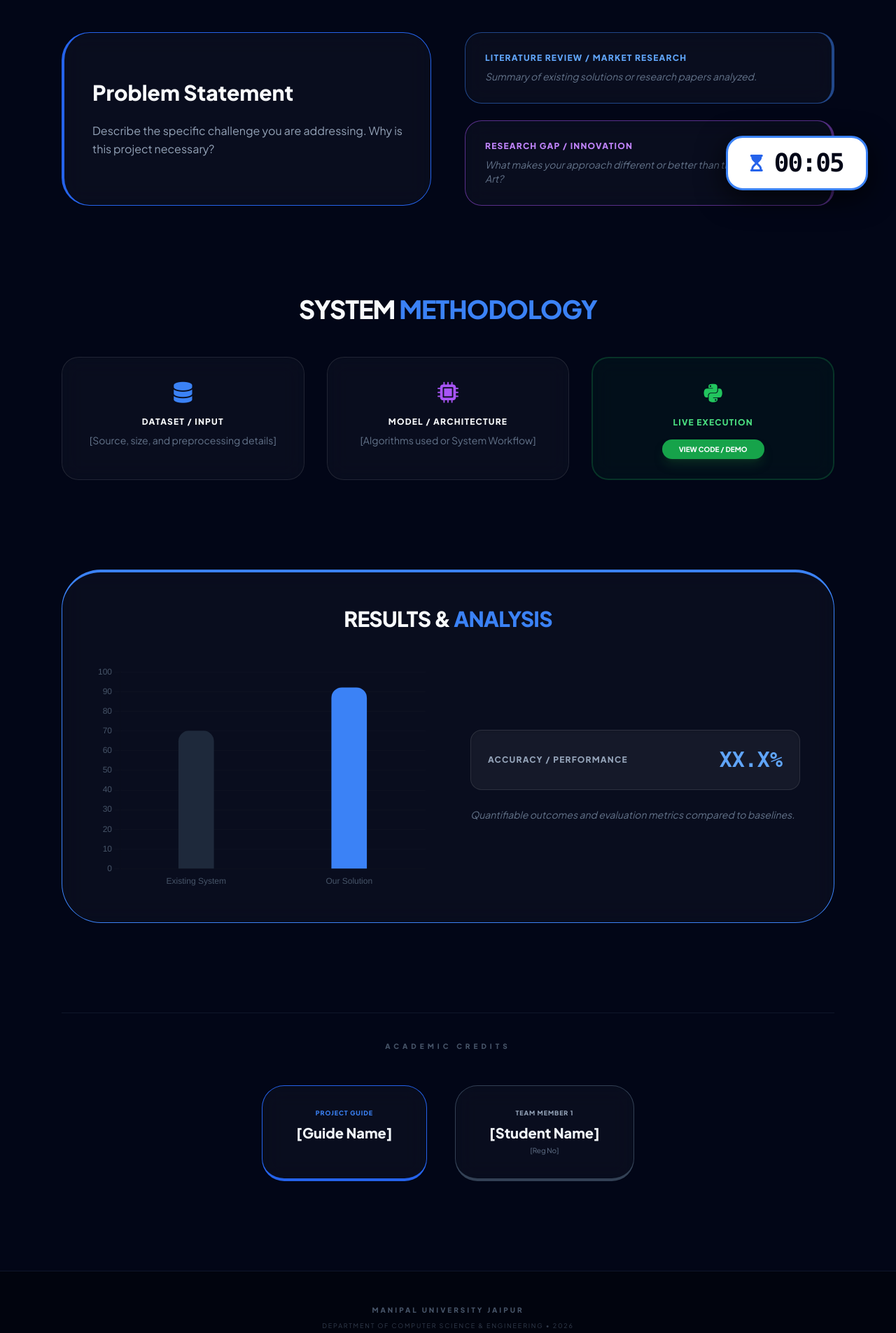
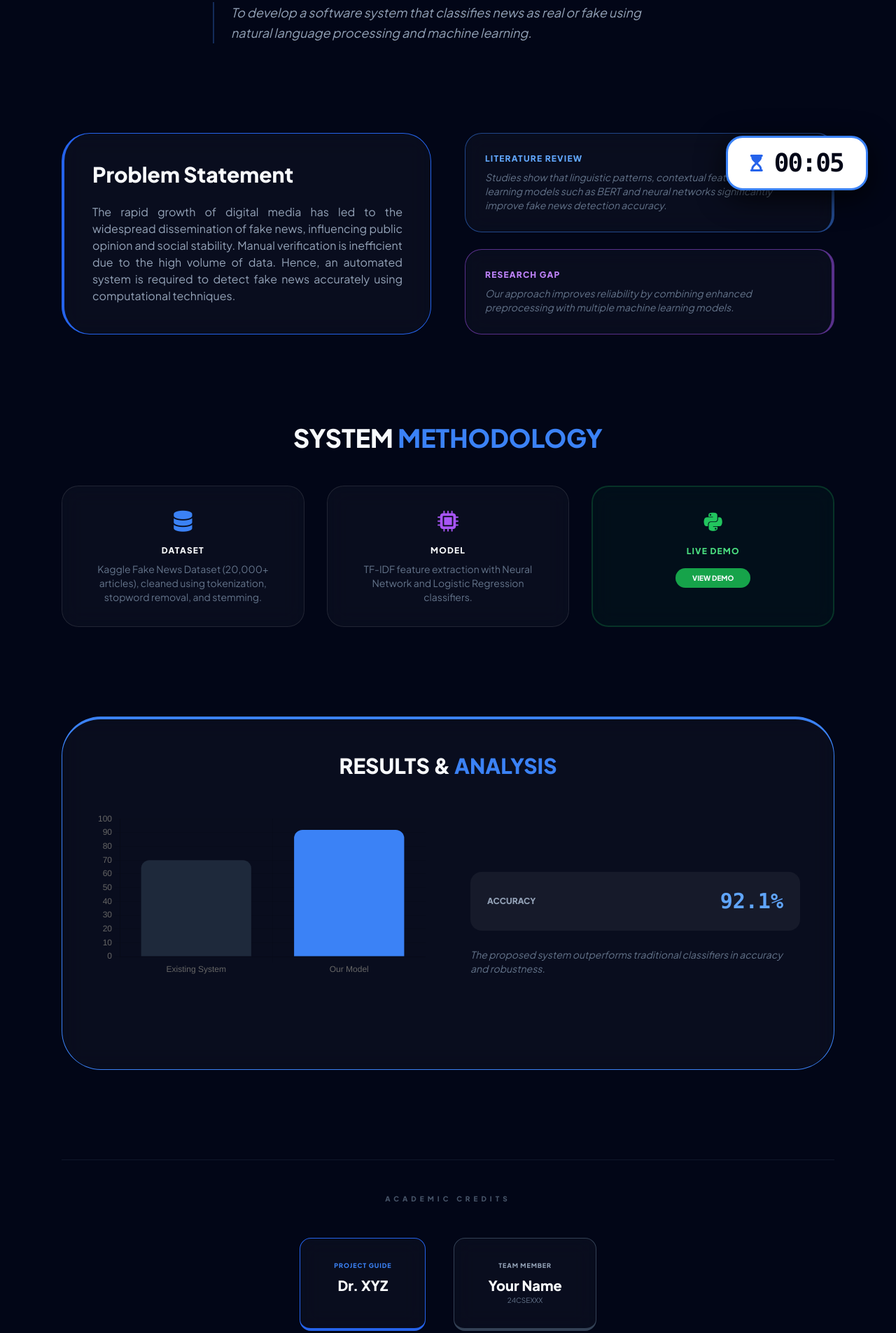
Before and after one commit to shreyaandatta/PBL-PROJECT, a plain HTML site: page index.html in a window 1280 px wide. Shown: the part 488-2393 px from the top of the page at 70% size. Drawn offline with nearby package versions, Linux system fonts and the light colour scheme.

Commit message:
Revise project details and enhance content clarity
Updated project title and description for clarity. Enhanced problem statement and methodology sections with specific details about the project and its approach.

```diff
--- a/index.html
+++ b/index.html
@@ -7,19 +7,20 @@
     <script src="https://cdn.tailwindcss.com"></script>
     <script src="https://cdn.jsdelivr.net/npm/chart.js"></script>
     <link rel="stylesheet" href="https://cdnjs.cloudflare.com/ajax/libs/font-awesome/6.0.0/css/all.min.css">
+
     <style>
         @import url('https://fonts.googleapis.com/css2?family=Plus+Jakarta+Sans:wght@400;600;800&display=swap');
         body { background-color: #020617; color: #f8fafc; font-family: 'Plus Jakarta Sans', sans-serif; scroll-behavior: smooth; }
         .glass { background: rgba(255, 255, 255, 0.03); backdrop-filter: blur(15px); border: 1px solid rgba(255, 255, 255, 0.1); }
         .gradient-text { background: linear-gradient(90deg, #60a5fa, #a855f7); -webkit-background-clip: text; -webkit-text-fill-color: transparent; }
 
-        /* TIMER UI - FIXED CONTRAST */
         #timerContainer { background: #ffffff; color: #020617; box-shadow: 0 10px 40px rgba(0,0,0,0.8); border: 3px solid #3b82f6; z-index: 1000; }
         @keyframes flicker { 0%, 100% { background-color: #ffffff; } 50% { background-color: #fca5a5; } }
         .timer-warning { animation: flicker 1s infinite; border: 3px solid #ef4444 !important; color: #b91c1c !important; }
-        .timer-stop { background-color: #991b1b !important; color: #ffffff !important; border: 3px solid #f87171 !important; animation: none; }
+        .timer-stop { background-color: #991b1b !important; color: #ffffff !important; border: 3px solid #f87171 !important; }
     </style>
 </head>
+
 <body onload="startTimer()">
 
 <div id="timerContainer" class="fixed bottom-10 right-10 px-8 py-4 rounded-3xl flex items-center gap-4 transition-all">
@@ -29,151 +30,155 @@
 
 <nav class="fixed w-full z-50 glass border-b border-slate-800/50 px-8 py-4 flex justify-between items-center">
     <div class="flex items-center gap-4">
-            <div class="bg-white p-1 rounded flex items-center justify-center shadow-md" style="height: 48px; width: 48px;">
-                <img src="mujlogo.jpg" alt="MUJ" class="h-full w-auto object-contain" onerror="this.src='https://via.placeholder.com/50?text=MUJ'">
+        <div class="bg-white p-1 rounded shadow-md h-12 w-12 flex items-center justify-center">
+            <img src="mujlogo.jpg" alt="MUJ" class="h-full object-contain">
         </div>
-            <div class="flex flex-col text-left">
-                <span class="text-xl font-black text-white leading-none uppercase tracking-tighter">PBL <span class="text-blue-500 italic">2026</span></span>
-                <span class="text-[9px] text-slate-400 font-bold uppercase tracking-widest mt-1">Dept. of Computer Science & Engineering</span>
+        <div>
+            <span class="text-xl font-black uppercase tracking-tighter">PBL <span class="text-blue-500 italic">2026</span></span>
+            <p class="text-[9px] text-slate-400 uppercase tracking-widest font-bold">Dept. of Computer Science & Engineering</p>
         </div>
-        </div>
-        <div class="hidden md:flex gap-8 text-[11px] uppercase tracking-widest font-bold opacity-70">
-            <a href="#problem" class="hover:text-blue-400 transition">Problem</a>
-            <a href="#methodology" class="hover:text-blue-400 transition">Methodology</a>
-            <a href="#results" class="hover:text-blue-400 transition">Results</a>
-            <a href="#team" class="hover:text-blue-400 transition">Team</a>
     </div>
 </nav>
 
 <main class="max-w-6xl mx-auto px-6 pt-48 pb-32 space-y-32">
 
 <section class="text-center">
-            <div class="inline-block px-4 py-1 border border-slate-800 rounded-full text-slate-500 text-[10px] font-mono mb-6 uppercase tracking-widest">ID: [YOUR_REG_NO]</div>
-            <h1 class="text-6xl md:text-7xl font-extrabold mb-8 uppercase leading-tight"><span class="gradient-text uppercase">[Project Title Here]</span></h1>
+    <div class="inline-block px-4 py-1 border border-slate-800 rounded-full text-slate-500 text-[10px] font-mono mb-6 uppercase tracking-widest">
+        ID: 24CSEXXX
+    </div>
+
+    <h1 class="text-6xl md:text-7xl font-extrabold mb-8 uppercase leading-tight">
+        <span class="gradient-text">Fake News Detection using Soft Computing (Neural Networks)</span>
+    </h1>
+
     <p class="text-slate-400 max-w-2xl mx-auto italic text-lg leading-relaxed border-l-2 border-blue-500/30 pl-6 text-left">
-                "Hypothesis/Project Statement: Define the core research question or the primary objective of your development project."
+        To develop a software system that classifies news as real or fake using natural language processing and machine learning.
     </p>
 </section>
 
-        <section id="problem" class="grid md:grid-cols-2 gap-12 items-stretch">
-            <div class="glass p-10 rounded-[2.5rem] flex flex-col justify-center border-l-4 border-blue-600">
+<section id="problem" class="grid md:grid-cols-2 gap-12">
+    <div class="glass p-10 rounded-[2.5rem] border-l-4 border-blue-600">
         <h2 class="text-3xl font-extrabold mb-6">Problem Statement</h2>
-                <p class="text-slate-400 leading-relaxed text-justify">Describe the specific challenge you are addressing. Why is this project necessary?</p>
+        <p class="text-slate-400 text-justify">
+            The rapid growth of digital media has led to the widespread dissemination of fake news, influencing public opinion and social stability.
+            Manual verification is inefficient due to the high volume of data. Hence, an automated system is required to detect fake news accurately
+            using computational techniques.
+        </p>
     </div>
+
     <div class="space-y-6">
         <div class="glass p-7 rounded-3xl border-r-4 border-blue-500/50">
-                    <h3 class="text-blue-400 font-bold text-xs uppercase tracking-widest mb-2">Literature Review / Market Research</h3>
-                    <p class="text-sm text-slate-500 italic">Summary of existing solutions or research papers analyzed.</p>
+            <h3 class="text-blue-400 font-bold text-xs uppercase tracking-widest mb-2">Literature Review</h3>
+            <p class="text-sm text-slate-500 italic">
+                Studies show that linguistic patterns, contextual features, and deep learning models such as BERT and neural networks
+                significantly improve fake news detection accuracy.
+            </p>
         </div>
+
         <div class="glass p-7 rounded-3xl border-r-4 border-purple-500/50">
-                    <h3 class="text-purple-400 font-bold text-xs uppercase tracking-widest mb-2">Research Gap / Innovation</h3>
-                    <p class="text-sm text-slate-500 italic">What makes your approach different or better than the State-of-the-Art?</p>
+            <h3 class="text-purple-400 font-bold text-xs uppercase tracking-widest mb-2">Research Gap</h3>
+            <p class="text-sm text-slate-500 italic">
+                Our approach improves reliability by combining enhanced preprocessing with multiple machine learning models.
+            </p>
         </div>
     </div>
 </section>
 
 <section id="methodology" class="space-y-12">
-            <h2 class="text-4xl font-black text-center uppercase tracking-tight">System <span class="text-blue-500">Methodology</span></h2>
+    <h2 class="text-4xl font-black text-center uppercase">System <span class="text-blue-500">Methodology</span></h2>
+
     <div class="grid md:grid-cols-3 gap-8">
         <div class="glass p-8 rounded-3xl text-center">
             <i class="fas fa-database text-blue-500 text-3xl mb-4"></i>
-                    <h3 class="font-bold mb-2 uppercase text-xs tracking-widest">Dataset / Input</h3>
-                    <p class="text-sm text-slate-500">[Source, size, and preprocessing details]</p>
+            <h3 class="font-bold uppercase text-xs tracking-widest mb-2">Dataset</h3>
+            <p class="text-sm text-slate-500">
+                Kaggle Fake News Dataset (20,000+ articles), cleaned using tokenization, stopword removal, and stemming.
+            </p>
         </div>
+
         <div class="glass p-8 rounded-3xl text-center">
             <i class="fas fa-microchip text-purple-500 text-3xl mb-4"></i>
-                    <h3 class="font-bold mb-2 uppercase text-xs tracking-widest">Model / Architecture</h3>
-                    <p class="text-sm text-slate-500">[Algorithms used or System Workflow]</p>
+            <h3 class="font-bold uppercase text-xs tracking-widest mb-2">Model</h3>
+            <p class="text-sm text-slate-500">
+                TF-IDF feature extraction with Neural Network and Logistic Regression classifiers.
+            </p>
         </div>
+
         <div class="glass p-8 rounded-3xl text-center border-2 border-green-500/20 bg-green-500/5">
             <i class="fab fa-python text-green-500 text-3xl mb-4"></i>
-                    <h3 class="font-bold mb-4 uppercase text-xs tracking-widest text-green-400">Live Execution</h3>
-                    <a href="[LINK]" target="_blank" class="px-6 py-2 bg-green-600 rounded-full text-[10px] font-black hover:bg-green-500 transition shadow-lg shadow-green-900/40">VIEW CODE / DEMO</a>
+            <h3 class="font-bold uppercase text-xs tracking-widest mb-4 text-green-400">Live Demo</h3>
+            <a href="demo.html" target="_blank"
+               class="px-6 py-2 bg-green-600 rounded-full text-[10px] font-black hover:bg-green-500 transition">
+                VIEW DEMO
+            </a>
         </div>
     </div>
 </section>
 
 <section id="results" class="glass p-12 rounded-[3.5rem] border-t-4 border-blue-500">
-            <h2 class="text-3xl font-black mb-12 text-center uppercase tracking-tight">Results & <span class="text-blue-500">Analysis</span></h2>
+    <h2 class="text-3xl font-black mb-12 text-center uppercase">Results & <span class="text-blue-500">Analysis</span></h2>
+
     <div class="grid md:grid-cols-2 gap-16 items-center">
         <div class="h-80"><canvas id="resultsChart"></canvas></div>
         <div class="space-y-6">
-                    <div class="p-6 rounded-2xl bg-white/5 flex justify-between items-center border border-white/10 shadow-inner">
-                        <span class="text-slate-400 font-bold uppercase text-xs tracking-widest">Accuracy / Performance</span>
-                        <span class="text-blue-400 font-mono font-black text-3xl">XX.X%</span>
+            <div class="p-6 rounded-2xl bg-white/5 flex justify-between items-center">
+                <span class="text-slate-400 uppercase text-xs font-bold">Accuracy</span>
+                <span class="text-blue-400 font-mono font-black text-3xl">92.1%</span>
             </div>
-                    <p class="text-slate-500 text-sm italic text-justify leading-relaxed">Quantifiable outcomes and evaluation metrics compared to baselines.</p>
+            <p class="text-slate-500 italic text-sm">
+                The proposed system outperforms traditional classifiers in accuracy and robustness.
+            </p>
         </div>
     </div>
 </section>
 
-        <section id="team" class="text-center pt-10 border-t border-slate-900">
-            <h2 class="text-[10px] font-black text-slate-600 uppercase tracking-[0.5em] mb-12">Academic Credits</h2>
-            <div class="flex flex-wrap justify-center gap-10">
-                <div class="glass px-12 py-8 rounded-[2rem] border-b-4 border-blue-600">
-                    <p class="text-[9px] font-bold text-blue-500 mb-2 uppercase tracking-widest">Project Guide</p>
-                    <p class="font-black text-xl text-slate-100">[Guide Name]</p>
+<section id="team" class="text-center border-t border-slate-900 pt-12">
+    <h2 class="text-[10px] font-black uppercase tracking-[0.5em] text-slate-600 mb-12">Academic Credits</h2>
+
+    <div class="flex justify-center gap-10 flex-wrap">
+        <div class="glass px-12 py-8 rounded-2xl border-b-4 border-blue-600">
+            <p class="text-[9px] font-bold uppercase tracking-widest text-blue-500 mb-2">Project Guide</p>
+            <p class="font-black text-xl">Dr. XYZ</p>
         </div>
-                <div class="glass px-12 py-8 rounded-[2rem] border-b-4 border-slate-700">
-                    <p class="text-[9px] font-bold text-slate-400 mb-2 uppercase tracking-widest">Team Member 1</p>
-                    <p class="font-black text-xl text-slate-100">[Student Name]</p>
-                    <p class="text-[10px] text-slate-500 mt-1">[Reg No]</p>
+
+        <div class="glass px-12 py-8 rounded-2xl border-b-4 border-slate-700">
+            <p class="text-[9px] font-bold uppercase tracking-widest text-slate-400 mb-2">Team Member</p>
+            <p class="font-black text-xl">Your Name</p>
+            <p class="text-[10px] text-slate-500">24CSEXXX</p>
         </div>
     </div>
 </section>
+
 </main>
 
 <footer class="py-12 text-center bg-black/40 border-t border-slate-900">
-        <p class="text-slate-600 text-[10px] font-bold tracking-[0.3em] uppercase mb-2">Manipal University Jaipur</p>
-        <p class="text-slate-500 text-[9px] font-medium tracking-[0.2em] uppercase opacity-50">Department of Computer Science & Engineering • 2026</p>
+    <p class="text-slate-600 text-[10px] uppercase tracking-[0.3em] font-bold">Manipal University Jaipur</p>
 </footer>
 
 <script>
-        // TIMER LOGIC
 let sec = 0;
-        let timer = null;
 function startTimer() {
-            timer = setInterval(() => {
+    setInterval(() => {
         sec++;
         let m = Math.floor(sec / 60);
         let s = sec % 60;
-                document.getElementById('displayTime').innerText = `${m.toString().padStart(2, '0')}:${s.toString().padStart(2, '0')}`;
-
-                if (sec >= 480 && sec < 600) { // 8-10 Mins Warning
-                    document.getElementById('timerContainer').classList.add('timer-warning');
-                    document.getElementById('timerIcon').classList.replace('fa-hourglass-start', 'fa-hourglass-half');
-                } else if (sec >= 600) { // 10 Mins Stop
-                    clearInterval(timer);
-                    document.getElementById('timerContainer').classList.replace('timer-warning', 'timer-stop');
-                    document.getElementById('displayTime').innerText = "10:00";
-                    document.getElementById('timerIcon').classList.replace('fa-hourglass-half', 'fa-hourglass-end');
-                }
+        displayTime.innerText = `${String(m).padStart(2,'0')}:${String(s).padStart(2,'0')}`;
     }, 1000);
 }
 
-        // RESULTS CHART (Demo Data)
-        const ctx = document.getElementById('resultsChart').getContext('2d');
-        new Chart(ctx, {
+new Chart(document.getElementById('resultsChart'), {
     type: 'bar',
     data: {
-                labels: ['Existing System', 'Our Solution'],
+        labels: ['Existing System', 'Our Model'],
         datasets: [{
             data: [70, 92],
             backgroundColor: ['#1e293b', '#3b82f6'],
-                    borderRadius: 15,
-                    barThickness: 50
+            borderRadius: 12
         }]
     },
-            options: {
-                responsive: true,
-                maintainAspectRatio: false,
-                plugins: { legend: { display: false } },
-                scales: {
-                    y: { beginAtZero: true, grid: { color: '#ffffff05' }, ticks: { color: '#475569' } },
-                    x: { grid: { display: false }, ticks: { color: '#475569' } }
-                }
-            }
+    options: { plugins: { legend: { display: false } }, scales: { y: { beginAtZero: true } } }
 });
 </script>
+
 </body>
 </html>
```
Lines whose indentation alone changed are shown as unchanged.
